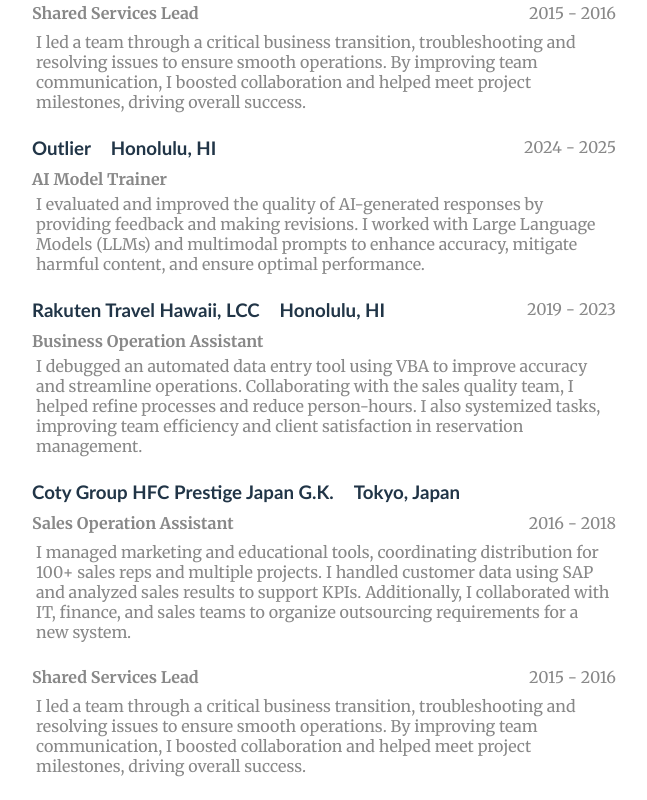
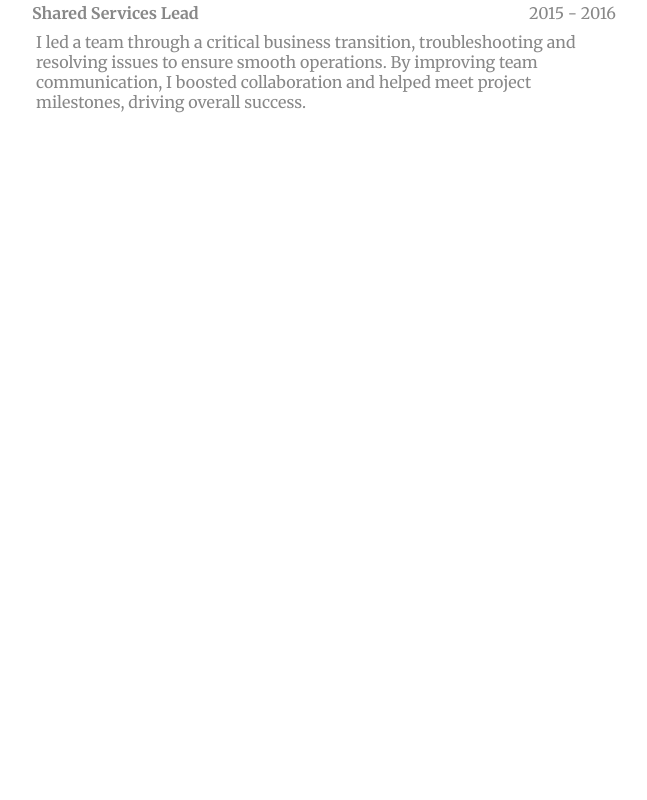
Before and after one commit to Pokasana/intro-page, a React (Vite) app: page /cv in a window 1280 px wide. Shown: the part 1199-1999 px from the top of the page, without its empty margins (316-963 px from the left). After the commit the page ends 1335 px from the top, so only its background shows below. Built offline with nearby package versions, Linux system fonts and the light colour scheme.

Commit message:
delete static rendering of experiences to refactor it with mapping experiences objects

```diff
--- a/src/features/cv/Experience.jsx
+++ b/src/features/cv/Experience.jsx
@@ -24,30 +24,6 @@
       ]
     }
   ];
-
-  const multiRolesComponent = roles => (
-    roles.map(role => {
-      const {title, year, description} = role;
-      const id = roles.indexOf(role);
-
-      return (
-        <div key={id}>
-          <div className="flex justify-between w-full">
-            <h4>{title}</h4>
-            <p>{year}</p>
-          </div>
-          <p className="m-1">{description}</p>
-        </ div>
-      )
-    })
-  );
-
-  const singleRoleComponent = (title, description) => (
-    <>
-      <h4>{title}</h4>
-      <p className="m-1">{description}</p>
-    </>
-  );
 
   const loadExperiences = experiences.map(experience => {
     const {organization, location, roles, id} = experience;
@@ -90,7 +66,7 @@
         </section>
       )
     }
-  })
+  });
 
   return (
     <div className="py-3 my-0">
@@ -98,46 +74,6 @@
 
       {loadExperiences}
 
-      <section className="py-2">
-        <div className="flex justify-between w-full">
-          <h3>Outlier<span className="m-5 font-semibold">Honolulu, HI</span></h3>
-          <p>2024 - 2025</p>
-        </div>
-        <h4>AI Model Trainer</h4>
-        <p className="m-1">
-          I evaluated and improved the quality of AI-generated responses by providing feedback and making revisions. I worked with Large Language Models (LLMs) and multimodal prompts to enhance accuracy, mitigate harmful content, and ensure optimal performance.
-        </p>
-      </section>
-
-      <section className="py-2">
-        <div className="flex justify-between w-full">
-          <h3>Rakuten Travel Hawaii, LCC<span className="m-5 font-semibold">Honolulu, HI</span></h3>
-          <p>2019 - 2023</p>
-        </div>
-        <h4>Business Operation Assistant</h4>
-        <p className="m-1">
-          I debugged an automated data entry tool using VBA to improve accuracy and streamline operations. Collaborating with the sales quality team, I helped refine processes and reduce person-hours. I also systemized tasks, improving team efficiency and client satisfaction in reservation management.
-        </p>
-      </section>
-
-      <section className="py-2">
-        <h3>Coty Group HFC Prestige Japan G.K.<span className="m-5 font-semibold">Tokyo, Japan</span></h3>
-        <div className="flex justify-between w-full">
-          <h4>Sales Operation Assistant</h4>
-          <p>2016 - 2018</p>
-        </div>
-        <p className="m-1">
-          I managed marketing and educational tools, coordinating distribution for 100+ sales reps and multiple projects. I handled customer data using SAP and analyzed sales results to support KPIs. Additionally, I collaborated with IT, finance, and sales teams to organize outsourcing requirements for a new system.
-        </p>
-
-        <div className="flex mt-5 justify-between w-full">
-          <h4>Shared Services Lead</h4>
-          <p>2015 - 2016</p>
-        </div>
-        <p className="m-1">
-          I led a team through a critical business transition, troubleshooting and resolving issues to ensure smooth operations. By improving team communication, I boosted collaboration and helped meet project milestones, driving overall success.
-        </p>
-      </section>
     </div>
   )
 };
```
